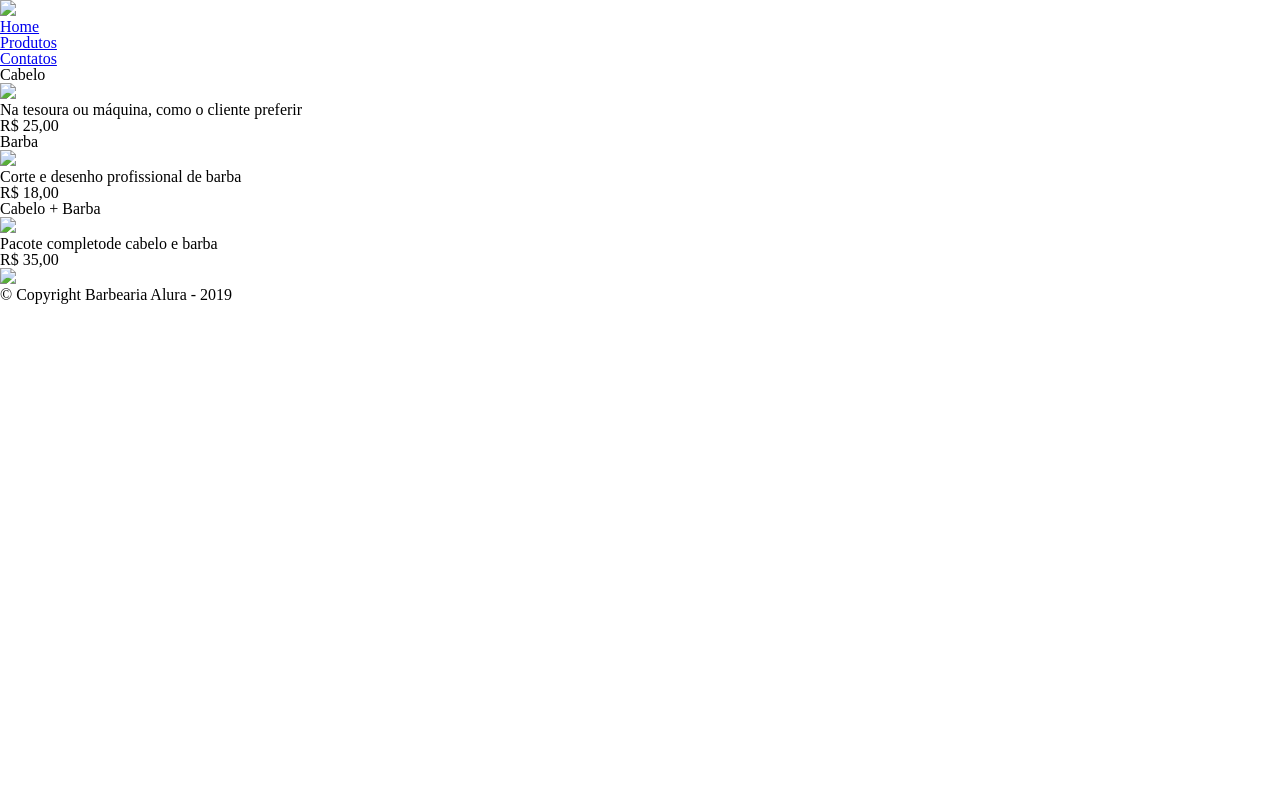
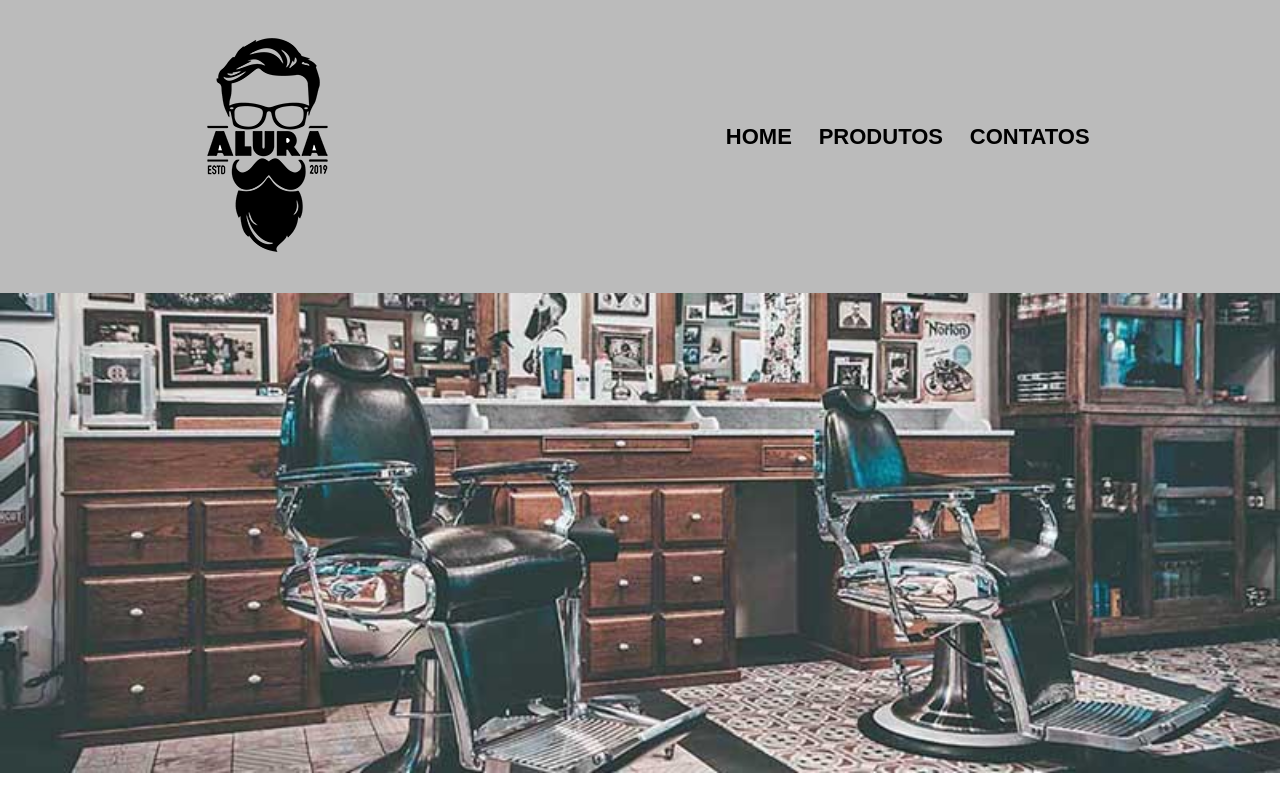
Before and after one commit to alexcsales/Barbearia-Alura, a plain HTML site: page produtos.html in a window 1280 px wide. Shown: the top 800 px of the page. Drawn offline with Linux system fonts and the light colour scheme; files that its build step writes are made by us from their sources.

Commit message:
Update produtos.html

```diff
--- a/produtos.html
+++ b/produtos.html
@@ -1,54 +1,56 @@
 <!DOCTYPE html>
 <html>
+
 <head>
   <meta charset="UTF-8">
   <meta name="viewport" content="width=device-width">
   <title>Produtos-Barbearia Alura</title>
-        <link rel="stylesheet" href="reset.css">
-        <link rel="stylesheet" href="style.css">
+  <link rel="stylesheet" href="css/reset.css">
+  <link rel="stylesheet" href="css/paginas.css">
+  <link rel="stylesheet" href="css/global.css">
 
 </head>
 
 <body>
-        <header>
-            <div class="caixa">
-                <h1><img src="imagens/logo.png"></h1>
-                <nav>
+  <header class="cabecalho">
+
+    <h1><img class="cabecalho__logo" src="img/logo.png" alt="Logo da Barbearia Alura"></h1>
+    <nav class="cabecalho__navegacao">
       <ul>
-                        <li><a href="index.html">Home</a></li>
-                        <li><a href="produtos.html">Produtos</a></li>
-                        <li><a href="contato.html">Contatos</a></li>
+        <li class="cabecalho__link"><a class="cabecalho__link-texto" href="index.html">Home</a></li>
+        <li class="cabecalho__link"><a class="cabecalho__link-texto" href="produtos.html">Produtos</a></li>
+        <li class="cabecalho__link"><a class="cabecalho__link-texto" href="contato.html">Contatos</a></li>
       </ul>
     </nav>
-            </div>
   </header>
-
+  <img class="banner" src="img/Banner.jpg">
   <main>
-            <ul class="produtos">
-                <li>
-                    <h2>Cabelo</h2>
-                    <img src="imagens/cabelo.jpg">
-                    <p class="produto-descriçao">Na tesoura ou máquina, como o cliente preferir</p>
-                    <p class="produto-preco">R$ 25,00</p>
+    <ul class="produtos container">
+      <li class="produtos__cartao">
+        <h2 class="produtos__cartao-titulo">Cabelo</h2>
+        <img src="img/cabelo.jpg">
+        <p class="produtos__cartao-descricao">Na tesoura ou máquina, como o cliente preferir</p>
+        <p class="produtos__cartao-preco">R$ 25,00</p>
       </li>
-                <li>
-                    <h2>Barba</h2>
-                    <img src="imagens/barba.jpg">
-                    <p class="produto-descriçao">Corte e desenho profissional de barba</p>
-                    <p class="produto-preco">R$ 18,00</p>
+      <li class="produtos__cartao">
+        <h2 class="produtos__cartao-titulo">Barba</h2>
+        <img src="img/barba.jpg">
+        <p class="produtos__cartao-descricao">Corte e desenho profissional de barba</p>
+        <p class="produtos__cartao-preco">R$ 18,00</p>
       </li>
-                <li>
-                    <h2>Cabelo + Barba</h2>
-                    <img src="imagens/cabelo+barba.jpg">
-                    <p class="produto-descriçao">Pacote completode cabelo e barba</p>
-                    <p class="produto-preco">R$ 35,00</p>
+      <li class="produtos__cartao">
+        <h2 class="produtos__cartao-titulo">Cabelo + Barba</h2>
+        <img src="img/cabelo+barba.jpg">
+        <p class="produtos__cartao-descricao">Pacote completode cabelo e barba</p>
+        <p class="produtos__cartao-preco">R$ 35,00</p>
       </li>
     </ul>
   </main>
 
-        <footer>
-            <img src="imagens/logo-branco.png">
-            <p class="copyright">&copy; Copyright Barbearia Alura - 2019</p>
+  <footer class="rodape">
+    <img src="img/logo-branco.png" alt="Logo da Barbearia Alura">
+    <p class="copyright">&copy; Copyright Barbearia Alura - 2022</p>
   </footer>
 </body>
+
 </html>
```
Lines whose indentation alone changed are shown as unchanged.
